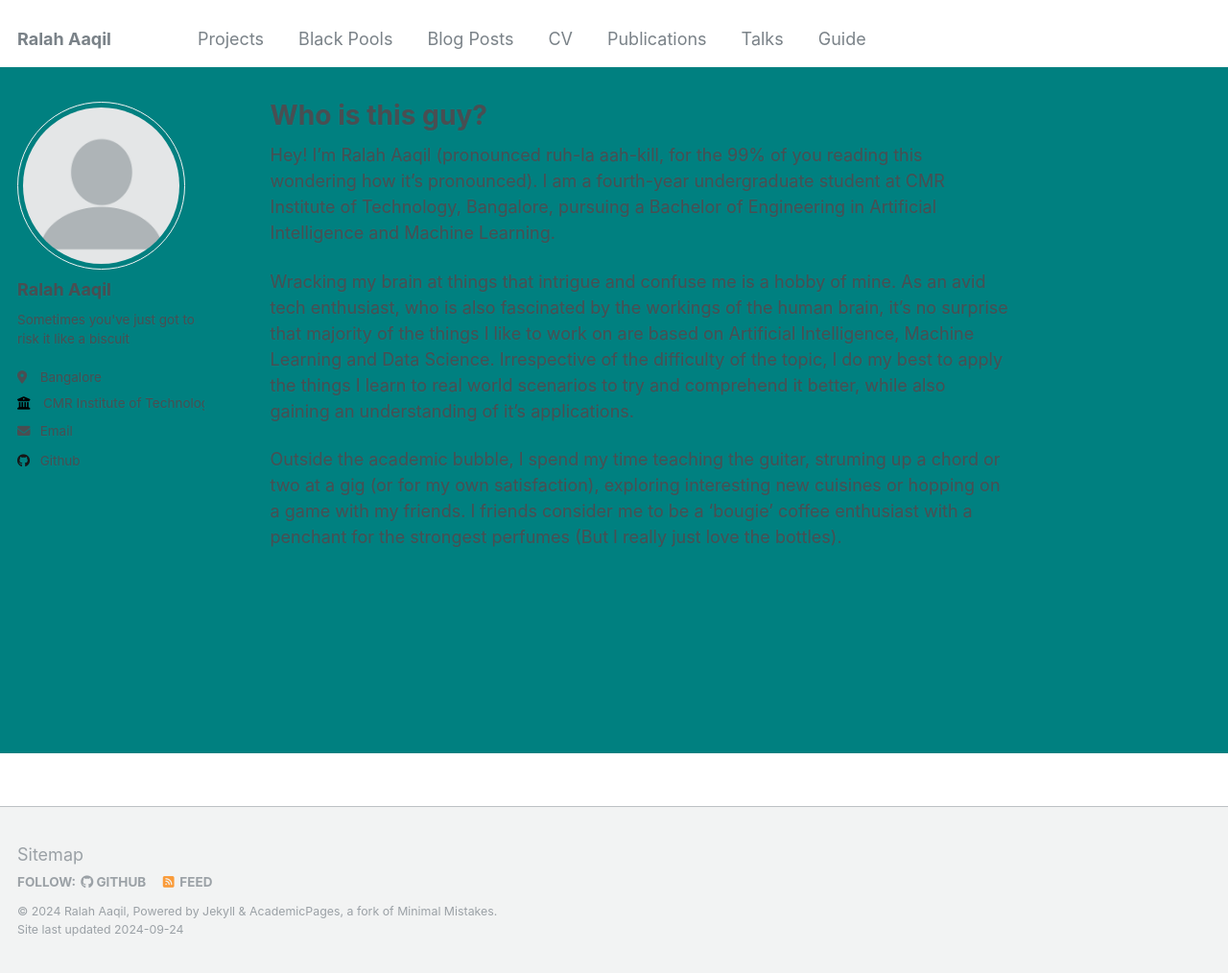
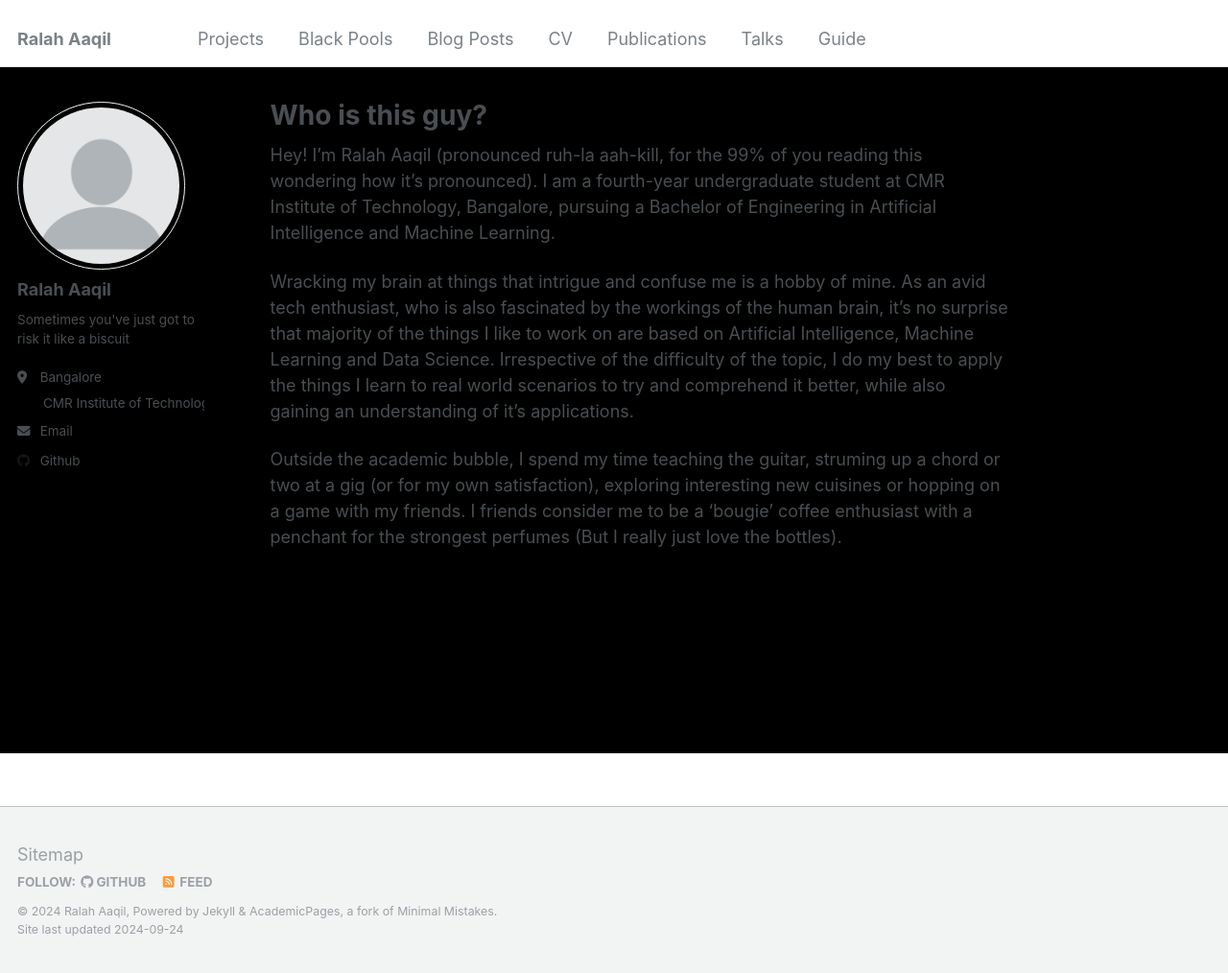
Before and after one commit to ralahaaqil/ralahaaqil.github.io, a Jekyll site: the page built from _pages/about.md, in a window 1280 px wide and 1014 px high. Shown: the whole window at 96% size. Built offline with Jekyll 4.4.1, drawn with Linux system fonts in a browser that asks for light colours.

Commit message:
Update _base.scss
Changing bg-color again to see if it works

```diff
--- a/_sass/_base.scss
+++ b/_sass/_base.scss
@@ -14,7 +14,7 @@
   color: $text-color;
   font-family: $global-font-family;
   line-height: 1.5;
-  background-color: teal;
+  background: black;
 
   &.overflow--hidden {
     /* when primary navigation is visible, the content in the background won't scroll */
```
